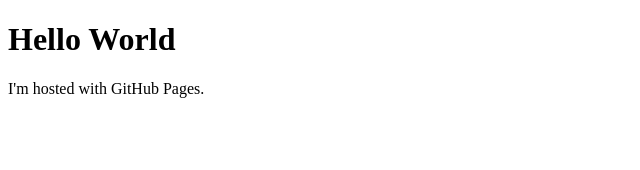
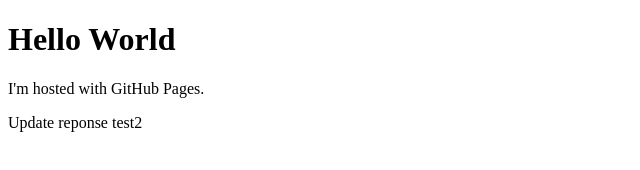
Before and after one commit to meop-ufscar/meop-ufscar.github.io, a plain HTML site: page index.html in a window 1280 px wide. Shown: the whole page, without its empty margins (0-640 px from the left). Drawn offline with Linux system fonts and the light colour scheme.

Commit message:
Update index.html

```diff
--- a/index.html
+++ b/index.html
@@ -3,5 +3,6 @@
 <body>
 <h1>Hello World</h1>
 <p>I'm hosted with GitHub Pages.</p>
+<p>Update reponse test2</p>
 </body>
 </html>
```
